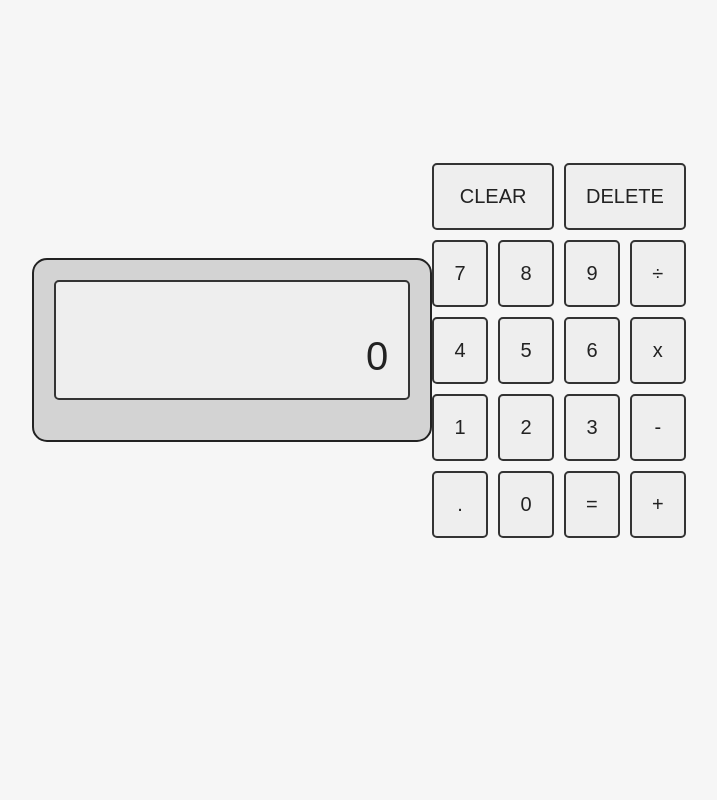
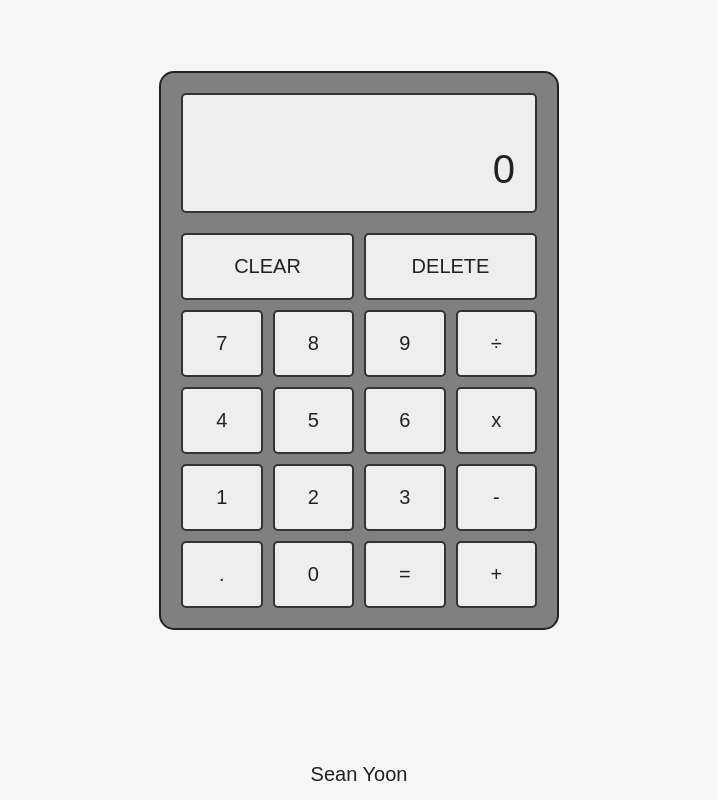
Before and after one commit to sangjin93/calculator, a plain HTML site: page index.html in a window 1280 px wide. Shown: the whole page, without its empty margins (281-998 px from the left). Drawn offline with Linux system fonts and the light colour scheme.

Commit message:
Tidy up divs in main element, add style and text to footer

```diff
--- a/index.html
+++ b/index.html
@@ -15,7 +15,7 @@
                 <div class="screen-last" id="lastOperationScreen"></div>
                 <div class="screen-current" id="currentOperationScreen">0</div>
             </div>
-        </div>
+
             <div class="buttons-grid">
                 <button
                     class="btn span-2"
@@ -23,6 +23,7 @@
                     onclick="this.blur();"
                 >CLEAR
                 </button>
+
                 <button
                 class="btn span-2"
                 id="deleteBtn"
@@ -50,10 +51,11 @@
                 <button class="btn" onclick="this.blur();" id="equalsBtn">=</button>
                 <button class="btn" onclick="this.blur();" data-operator>+</button>
             </div>
+        </div>
     </main>
 
     <footer class="footer">
-
+        <p>Sean Yoon</p>
     </footer>
 
 </body>
--- a/style.css
+++ b/style.css
@@ -43,7 +43,7 @@ button {
     border: 2px solid;
     border-radius: 15px;
     padding: 20px;
-    background-color: lightgray;
+    background-color: gray;
 }
 
 .screen {
@@ -92,3 +92,16 @@ button {
 .btn:active {
     background-color: #ccc;
 }
+
+.footer {
+    position: absolute;
+    bottom: 0;
+    left: 0;
+    display: flex;
+    align-items: center;
+    justify-content: center;
+    gap: 10px;
+    width: 100%;
+    padding: 10px;
+    font-size: 20px;
+}
```
Lines whose indentation alone changed are shown as unchanged.
